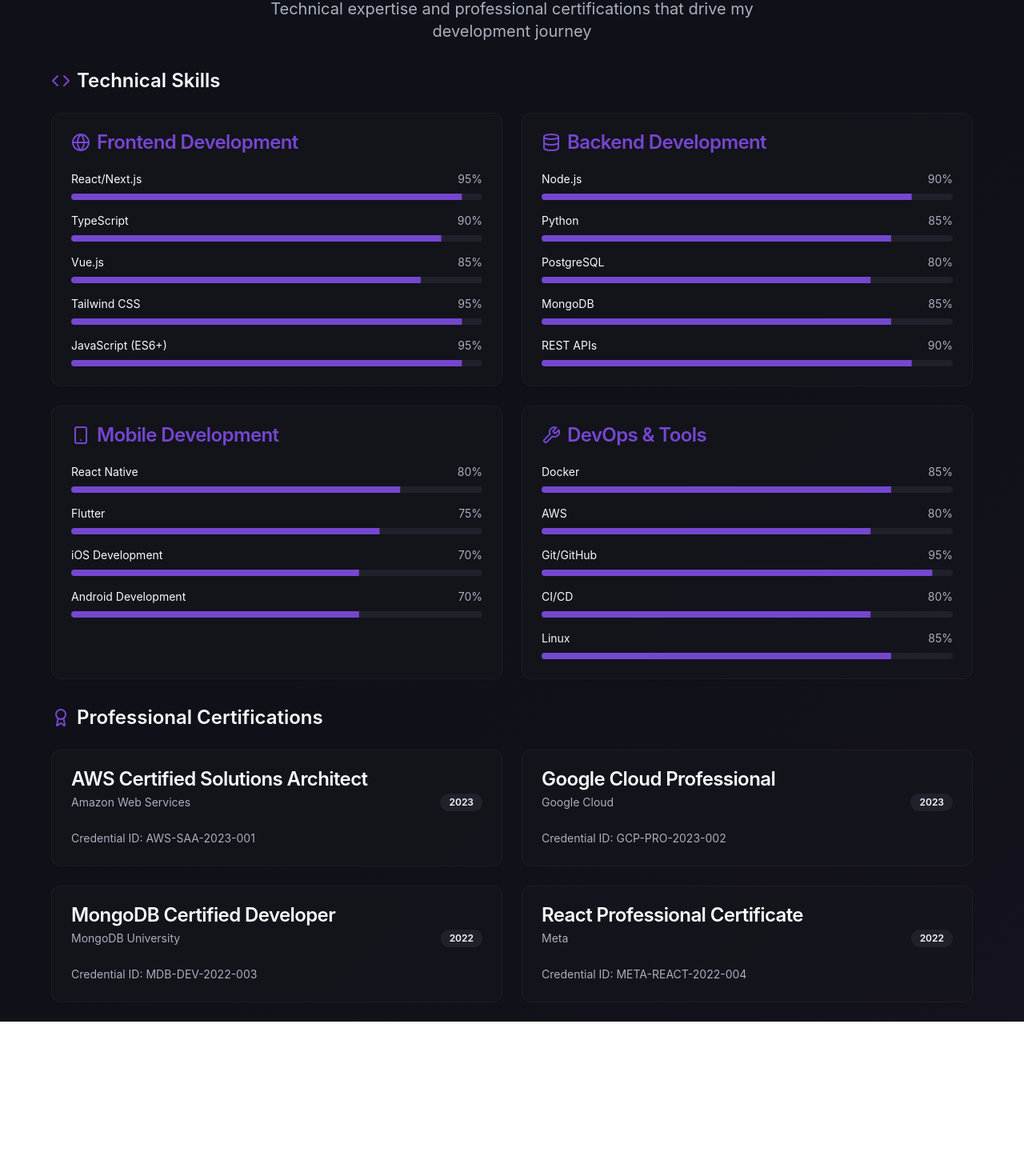
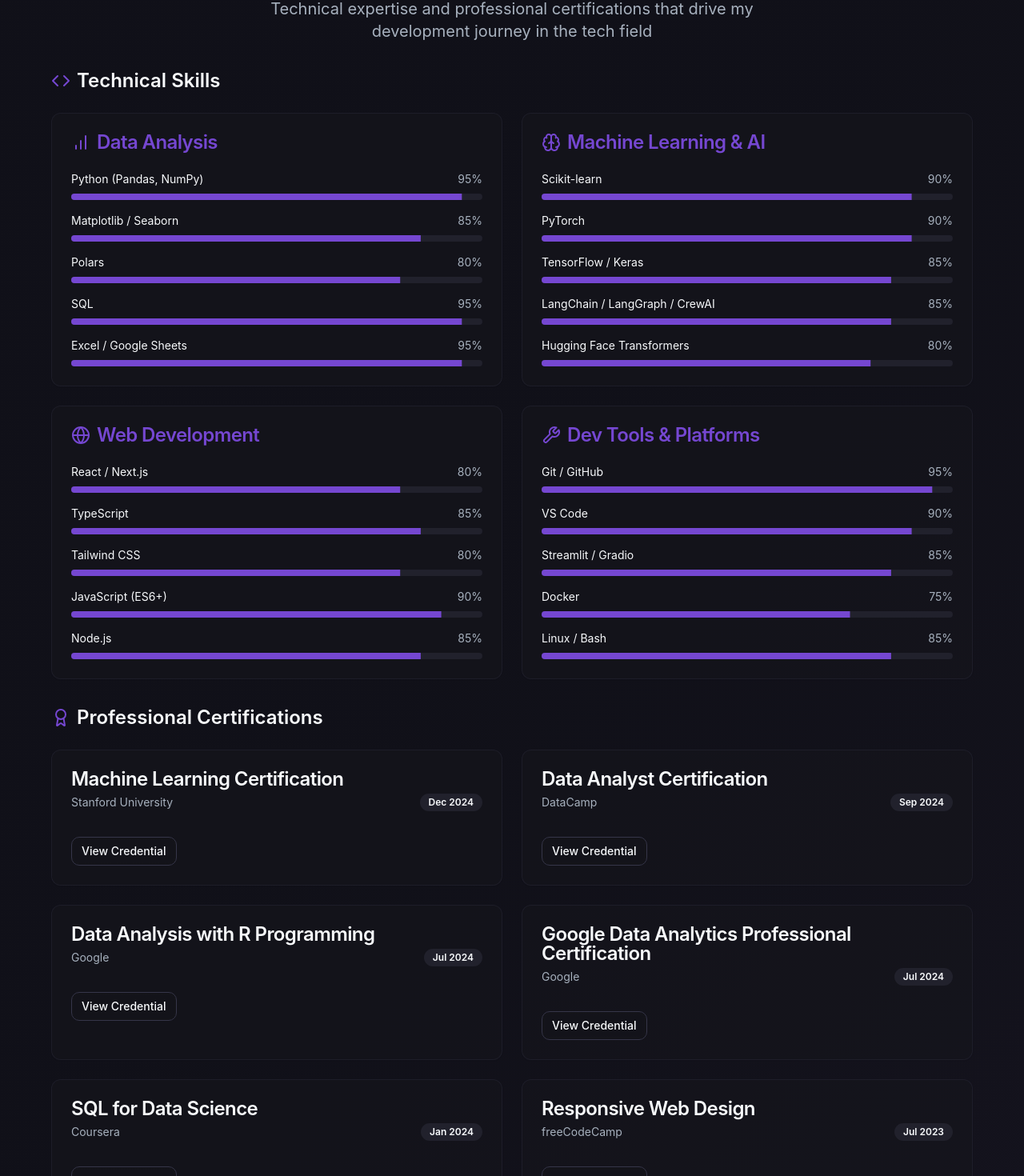
Before and after one commit to SyedSameerFaisall/sam-oogle, a React (Vite) app: page /skills in a window 1280 px wide. Shown: the part 155-1625 px from the top of the page at 80% size. Before the commit the page ends 1432 px from the top, so only its background shows below. Built offline with nearby package versions, Linux system fonts and the light colour scheme.

Commit message:
Filled in Skills and Work Experience

```diff
--- a/src/pages/Experience.tsx
+++ b/src/pages/Experience.tsx
@@ -3,69 +3,55 @@ import { Button } from "@/components/ui/button";
 import { Card, CardContent, CardDescription, CardHeader, CardTitle } from "@/components/ui/card";
 import { Badge } from "@/components/ui/badge";
 import { useNavigate } from "react-router-dom";
-
 const experiences = [
   {
-    company: "TechCorp Solutions",
-    position: "Senior Full Stack Developer",
-    duration: "2022 - Present",
-    location: "San Francisco, CA (Remote)",
-    type: "Full-time",
-    description: "Leading development of scalable web applications using React, Node.js, and cloud technologies. Mentoring junior developers and architecting microservices infrastructure.",
+    company: "HeadStart Global",
+    position: "Data Analyst Intern",
+    duration: "Nov 2024 – Dec 2024",
+    location: "London, United Kingdom (Remote)",
+    type: "Internship",
+    description:
+      "Led market research and strategic evaluation of global data providers for a SaaS platform, focusing on data-driven decision-making to guide partnership strategies.",
     achievements: [
-      "Improved application performance by 40% through code optimization",
-      "Led a team of 5 developers on multiple client projects",
-      "Implemented CI/CD pipeline reducing deployment time by 60%",
-      "Designed and developed REST APIs serving 1M+ requests daily"
+      "Performed a comprehensive analysis of over 40 data providers, evaluating datasets across consumer behavior, social media trends, and industry benchmarks to determine strategic alignment and data quality.",
+      "Developed a detailed business case and competitive comparison matrix that identified the top three high-value partners, laying the foundation for long-term strategic partnerships.",
+      "Designed and presented a polished, insights-driven pitch deck to executive stakeholders, clearly communicating partnership value propositions and demonstrating expansion potential for the platform’s market reach."
     ],
-    technologies: ["React", "Node.js", "TypeScript", "AWS", "Docker", "PostgreSQL"]
+    technologies: ["Pandas", 'Numpy', 'Matplotlib', 'Pytorch', 'SkLearn', 'SQL', 'Excel', "Notion"]
   },
   {
-    company: "Digital Innovations Inc",
-    position: "Frontend Developer",
-    duration: "2020 - 2022",
-    location: "New York, NY",
-    type: "Full-time",
-    description: "Developed responsive web applications and collaborated with UX/UI designers to create intuitive user interfaces. Focused on modern frontend frameworks and performance optimization.",
+    company: "WeMakeApp Limited",
+    position: "Software Engineering Intern",
+    duration: "Dec 2023 – Jan 2024",
+    location: "Hong Kong SAR",
+    type: "Internship",
+    description:
+      "Contributed to frontend development within an agile team, improving user interface responsiveness and ensuring development aligned closely with evolving design goals.",
     achievements: [
-      "Built 15+ responsive web applications from scratch",
-      "Reduced page load times by 50% through optimization techniques",
-      "Collaborated with design team to improve user experience",
-      "Implemented automated testing reducing bugs by 30%"
+      "Collaborated with UI/UX designers to rework key interface components, improving responsiveness by 25% and reducing time-to-iteration by 20% through efficient use of Figma prototypes and developer handoff practices.",
+      "Actively participated in peer code reviews and applied software engineering best practices, resulting in a 15% reduction in post-deployment bugs and improved overall codebase maintainability.",
+      "Wrote unit tests for major components, refactored legacy UI code, and maintained a clean, well-documented Git commit history to ensure consistent development workflows."
     ],
-    technologies: ["React", "Vue.js", "JavaScript", "CSS3", "SASS", "Jest"]
+    technologies: ["React", "JavaScript", "Tailwind", "NodeJS", "TypeScript", "Figma", "Git"]
   },
   {
-    company: "StartupXYZ",
-    position: "Junior Web Developer",
-    duration: "2019 - 2020",
-    location: "Austin, TX",
-    type: "Full-time",
-    description: "Started my professional journey in a fast-paced startup environment. Worked on various projects including e-commerce platforms, landing pages, and internal tools.",
+    company: "SudoStudy",
+    position: "Data Intern",
+    duration: "June 2023 – July 2023",
+    location: "Geneva, Switzerland (Remote)",
+    type: "Internship",
+    description:
+      "Worked on content structuring and AI-powered question generation for an EdTech platform, optimizing user engagement and backend efficiency.",
     achievements: [
-      "Developed and maintained 10+ client websites",
-      "Learned modern development frameworks and best practices",
-      "Contributed to open-source projects",
-      "Implemented responsive design patterns"
+      "Redesigned the structure of over 3,000 A-level practice questions by tagging them with subject, topic, and difficulty, resulting in a 30% reduction in search time and a measurable boost in user retention.",
+      "Engineered a custom tagging and filtering framework that increased platform discoverability and helped drive a 15% rise in daily active users within a month.",
+      "Leveraged AI tools to generate and standardize 200+ subject-specific A-level questions, expanding the content base by 35% and significantly enhancing the platform’s academic credibility and user satisfaction."
     ],
-    technologies: ["HTML5", "CSS3", "JavaScript", "Bootstrap", "jQuery", "PHP"]
-  },
-  {
-    company: "Freelance",
-    position: "Web Developer",
-    duration: "2018 - 2019",
-    location: "Remote",
-    type: "Freelance",
-    description: "Provided web development services to small businesses and startups. Focused on creating modern, responsive websites and learning new technologies.",
-    achievements: [
-      "Completed 20+ client projects successfully",
-      "Built portfolio of diverse web applications",
-      "Established long-term client relationships",
-      "Gained experience in project management"
-    ],
-    technologies: ["WordPress", "HTML5", "CSS3", "JavaScript", "PHP", "MySQL"]
+    technologies: ["Notion", "ChatGPT", "Python", "Excel"]
   }
 ];
+
+
 
 const Experience = () => {
   const navigate = useNavigate();
@@ -85,10 +71,10 @@ const Experience = () => {
         <div className="space-y-8 animate-fade-in">
           <div className="text-center">
             <h1 className="text-3xl sm:text-4xl md:text-5xl font-light text-foreground mb-4">
-              Work <span className="text-primary">Experience</span>
+              <span className="text-primary"> Work Experience</span>
             </h1>
             <p className="text-xl text-muted-foreground max-w-2xl mx-auto">
-              My professional journey through various roles and companies in the tech industry
+              My professional journey through various roles in the tech industry
             </p>
           </div>
 
--- a/src/pages/Skills.tsx
+++ b/src/pages/Skills.tsx
@@ -1,4 +1,4 @@
-import { ArrowLeft, Award, Code, Database, Globe, Smartphone, Wrench } from "lucide-react";
+import { ArrowLeft, Award, Code, Database, Globe, Smartphone, Wrench, BarChart, Brain } from "lucide-react";
 import { Button } from "@/components/ui/button";
 import { Card, CardContent, CardDescription, CardHeader, CardTitle } from "@/components/ui/card";
 import { Badge } from "@/components/ui/badge";
@@ -7,74 +7,87 @@ import { useNavigate } from "react-router-dom";
 
 const skillCategories = [
   {
-    title: "Frontend Development",
-    icon: <Globe className="h-6 w-6" />,
+    title: "Data Analysis",
+    icon: <BarChart className="h-6 w-6" />,
     skills: [
-      { name: "React/Next.js", level: 95 },
-      { name: "TypeScript", level: 90 },
-      { name: "Vue.js", level: 85 },
-      { name: "Tailwind CSS", level: 95 },
-      { name: "JavaScript (ES6+)", level: 95 }
+      { name: "Python (Pandas, NumPy)", level: 95 },
+      { name: "Matplotlib / Seaborn", level: 85 },
+      { name: "Polars", level: 80 },
+      { name: "SQL", level: 95 },
+      { name: "Excel / Google Sheets", level: 95 }
     ]
   },
   {
-    title: "Backend Development",
-    icon: <Database className="h-6 w-6" />,
+    title: "Machine Learning & AI",
+    icon: <Brain className="h-6 w-6" />,
     skills: [
-      { name: "Node.js", level: 90 },
-      { name: "Python", level: 85 },
-      { name: "PostgreSQL", level: 80 },
-      { name: "MongoDB", level: 85 },
-      { name: "REST APIs", level: 90 }
+      { name: "Scikit-learn", level: 90 },
+      { name: "PyTorch", level: 90 },
+      { name: "TensorFlow / Keras", level: 85 },
+      { name: "LangChain / LangGraph / CrewAI", level: 85 },
+      { name: "Hugging Face Transformers", level: 80 }
     ]
   },
   {
-    title: "Mobile Development",
-    icon: <Smartphone className="h-6 w-6" />,
+    title: "Web Development",
+    icon: <Globe className="h-6 w-6" />,
     skills: [
-      { name: "React Native", level: 80 },
-      { name: "Flutter", level: 75 },
-      { name: "iOS Development", level: 70 },
-      { name: "Android Development", level: 70 }
+      { name: "React / Next.js", level: 80 },
+      { name: "TypeScript", level: 85 },
+      { name: "Tailwind CSS", level: 80 },
+      { name: "JavaScript (ES6+)", level: 90 },
+      { name: "Node.js", level: 85 }
     ]
   },
   {
-    title: "DevOps & Tools",
+    title: "Dev Tools & Platforms",
     icon: <Wrench className="h-6 w-6" />,
     skills: [
-      { name: "Docker", level: 85 },
-      { name: "AWS", level: 80 },
-      { name: "Git/GitHub", level: 95 },
-      { name: "CI/CD", level: 80 },
-      { name: "Linux", level: 85 }
+      { name: "Git / GitHub", level: 95 },
+      { name: "VS Code", level: 90 },
+      { name: "Streamlit / Gradio", level: 85 },
+      { name: "Docker", level: 75 },
+      { name: "Linux / Bash", level: 85 }
     ]
   }
 ];
 
 const certifications = [
   {
-    title: "AWS Certified Solutions Architect",
-    issuer: "Amazon Web Services",
-    date: "2023",
-    credentialId: "AWS-SAA-2023-001"
+    title: "Machine Learning Certification",
+    issuer: "Stanford University",
+    date: "Dec 2024",
+    credentialId: "US9WW4UT4MP3"
   },
   {
-    title: "Google Cloud Professional",
-    issuer: "Google Cloud",
-    date: "2023",
-    credentialId: "GCP-PRO-2023-002"
+    title: "Data Analyst Certification",
+    issuer: "DataCamp",
+    date: "Sep 2024",
+    credentialId: "DA0029836382233"
   },
   {
-    title: "MongoDB Certified Developer",
-    issuer: "MongoDB University",
-    date: "2022",
-    credentialId: "MDB-DEV-2022-003"
+    title: "Data Analysis with R Programming",
+    issuer: "Google",
+    date: "Jul 2024",
+    credentialId: ""
   },
   {
-    title: "React Professional Certificate",
-    issuer: "Meta",
-    date: "2022",
-    credentialId: "META-REACT-2022-004"
+    title: "Google Data Analytics Professional Certification",
+    issuer: "Google",
+    date: "Jul 2024",
+    credentialId: ""
+  },
+  {
+    title: "SQL for Data Science",
+    issuer: "Coursera",
+    date: "Jan 2024",
+    credentialId: ""
+  },
+  {
+    title: "Responsive Web Design",
+    issuer: "freeCodeCamp",
+    date: "Jul 2023",
+    credentialId: ""
   }
 ];
 
@@ -96,10 +109,10 @@ const Skills = () => {
         <div className="space-y-8 animate-fade-in">
           <div className="text-center">
             <h1 className="text-3xl sm:text-4xl md:text-5xl font-light text-foreground mb-4">
-              Skills & <span className="text-primary">Certifications</span>
+              <span className="text-primary">Skills & Certifications</span>
             </h1>
             <p className="text-xl text-muted-foreground max-w-2xl mx-auto">
-              Technical expertise and professional certifications that drive my development journey
+              Technical expertise and professional certifications that drive my development journey in the tech field
             </p>
           </div>
 
@@ -163,9 +176,11 @@ const Skills = () => {
                     </CardDescription>
                   </CardHeader>
                   <CardContent>
-                    <p className="text-sm text-muted-foreground">
-                      Credential ID: {cert.credentialId}
-                    </p>
+                    <Button asChild variant="outline" size="sm" className="mt-2" {...(!cert.credentialId.startsWith('http') && { disabled: true })}>
+                      <a href={cert.credentialId.startsWith('http') ? cert.credentialId : '#'} target="_blank" rel="noopener noreferrer">
+                        View Credential
+                      </a>
+                    </Button>
                   </CardContent>
                 </Card>
               ))}
```
